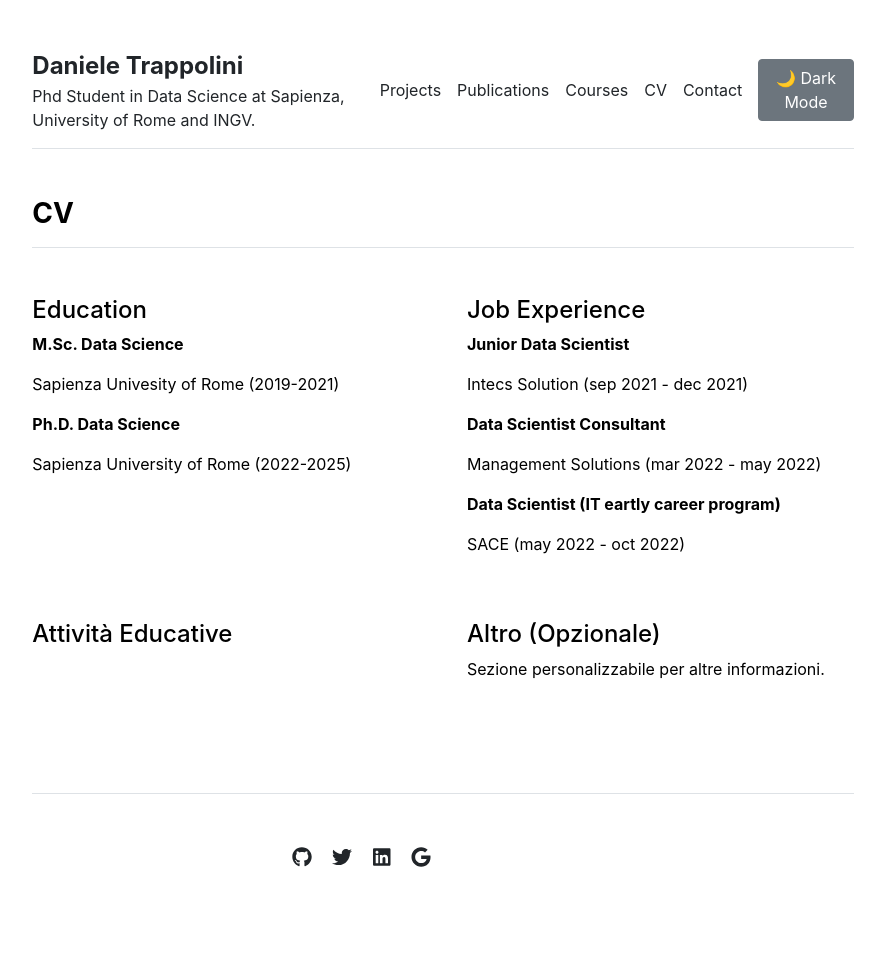
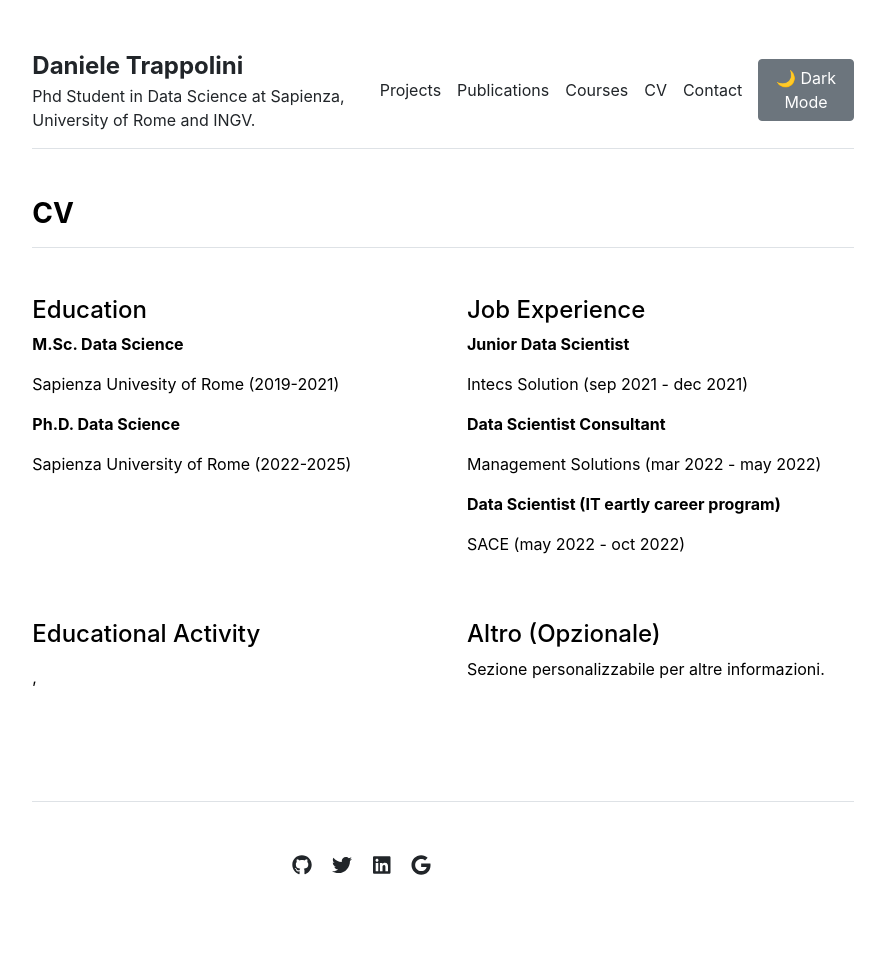
Before and after one commit to Daniele-Trappolini/Daniele-Trappolini.github.io, a Jekyll site: the page built from cv.md, in a window 1280 px wide. Shown: the whole page, without its empty margins (197-1082 px from the left). Built offline with Jekyll 4.4.1, drawn with Linux system fonts in a browser that asks for light colours.

Commit message:
Commit 18

```diff
--- a/_layouts/cv.html
+++ b/_layouts/cv.html
@@ -27,8 +27,8 @@ layout: default
     <!-- Sezione Attività Educative -->
     <div class="row g-5 mb-5">
       <div class="col-md-6">
-        <h4>Attività Educative</h4>
-        {% for activity in site.data.educational-activities.educational_activities %}
+        <h4>Educational Activity</h4>
+        {% for activity in site.data.cv.educational-activities %}
           <p class="fw-bold">{{ activity.title }}</p>
           <p>{{ activity.location }}, {{ activity.date }}</p>
         {% endfor %}
```
